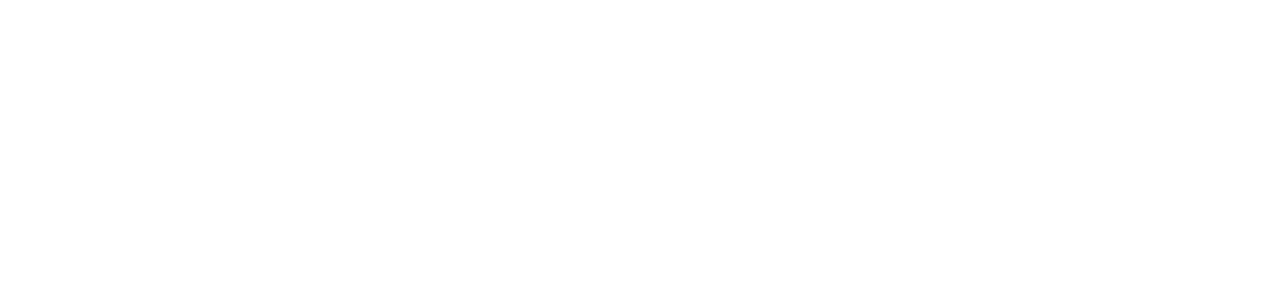
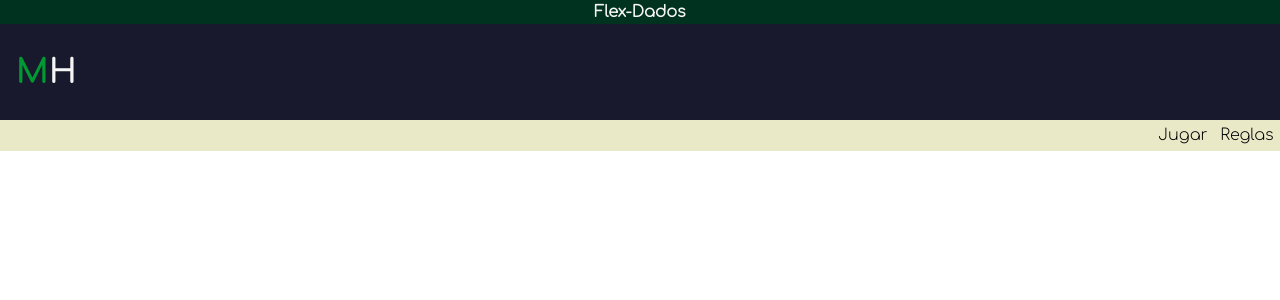
Before and after one commit to marcosihe/dados-react, a React (Create React App) app: page / in a window 1280 px wide. Shown: the top 300 px of the page. Built offline with nearby package versions, Linux system fonts and the light colour scheme.

Commit message:
Se creo el componente Header con su respectivo modulo de estilos css.

```diff
--- a/src/App.js
+++ b/src/App.js
@@ -2,14 +2,14 @@
 import { BrowserRouter as Router, Switch, Route } from "react-router-dom";
 import Inicio from "./components/Inicio";
 import Reglas from "./components/Reglas";
-import Nav from "./components/commons/Nav";
+import Header from "./components/commons/Header";
 import Footer from "./components/commons/Footer";
 import Error404 from "./components/commons/Error404";
 
 function App() {
   return (
     <Router>
-      <Nav />
+      <Header />
       <Switch>
         <Route exact path="/">
           <Inicio />
--- /dev/null
+++ b/src/components/commons/Header.jsx
@@ -0,0 +1,25 @@
+import React from "react";
+import { Link } from "react-router-dom";
+import styles from '../css/Header.module.css';
+
+const Header = () => {
+  return (
+    <header>
+      <section>
+        <h3 class={styles.headerTitle}>Flex-Dados</h3>
+        <div class={styles.logoBox}>
+          <span class={styles.mLetter}>M</span>
+          <span class={styles.hLetter}>H</span>
+        </div>
+      </section>
+      <nav>
+        <ul class={styles.navigationUl}>
+          <Link className={styles.link} to="/">Jugar</Link>
+          <Link className={styles.link} to="/reglas">Reglas</Link>
+        </ul>
+      </nav>
+    </header>
+  );
+};
+
+export default Header;
--- a/src/components/commons/Nav.jsx
+++ /dev/null
@@ -1,11 +0,0 @@
-import React from 'react'
-
-const Nav = () => {
-    return (
-        <div>
-
-        </div>
-    )
-}
-
-export default Nav
--- /dev/null
+++ b/src/components/css/Header.module.css
@@ -0,0 +1,66 @@
+.headerTitle {
+    display: flex;
+    flex-wrap: wrap;
+    justify-content: center;
+    align-content: center;
+
+    height: 1.5rem;
+    background-color: #003220;
+    color: whitesmoke;
+    font-size: 1rem;
+}
+.logoBox {
+    display: flex;
+    flex-wrap: wrap;
+    align-items: center;
+
+    background-color: rgb(25, 25, 45);
+    color: whitesmoke;
+    width: 100%;
+    height: 6rem;
+}
+nav{
+    background-color: rgb(233, 233, 200);
+}
+
+.mLetter {
+    color: #009933;
+    font-size: 2rem;
+    font-weight: bold;
+
+    margin-left: 1rem;
+}
+.hLetter{
+    /*color: #003220;*/
+    color: whitesmoke;
+    font-size: 2rem;
+    font-weight: bold;
+    margin-left: 0.1rem;
+}
+
+.navigationUl {
+    display:flex;
+    flex-wrap: wrap;
+    justify-content: flex-end;
+    align-content: center;
+
+    list-style: none;
+}
+
+.link {
+    margin: 0.4rem;
+}
+
+a {
+    text-decoration: none;
+}
+a:link {
+    color: black;
+}
+a:visited {
+    color: black;
+}
+a:hover {
+    color: #009933;
+
+}
```
